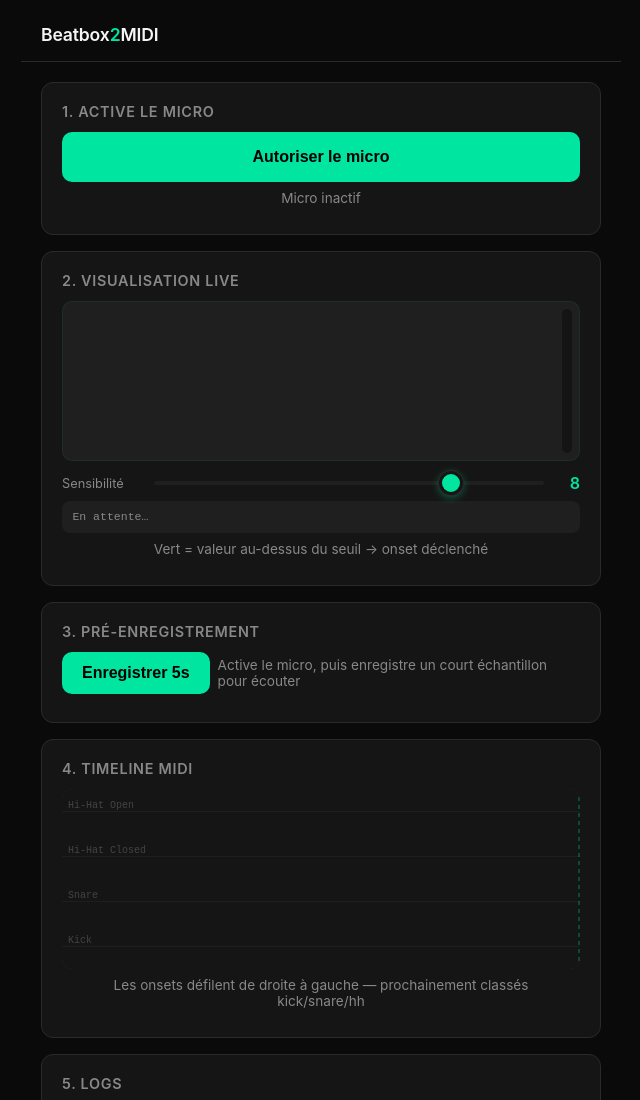
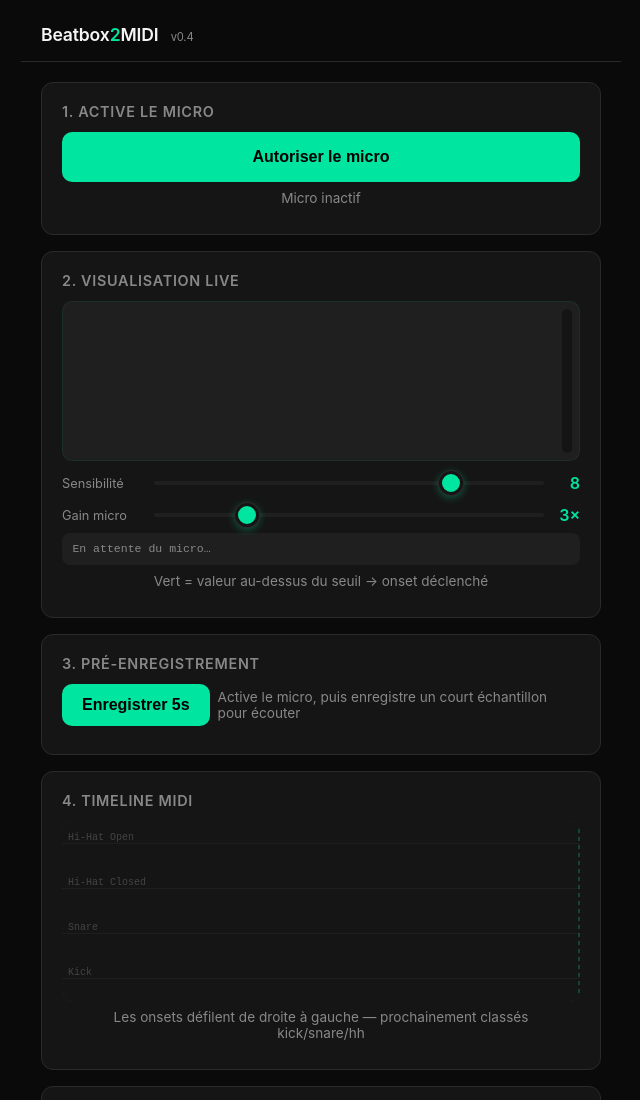
Before and after one commit to ArnaudZeh/Voice2Midi, a plain HTML site: page index.html in a window 1280 px wide. Shown: the top 1100 px of the page, without its empty margins (319-959 px from the left). Drawn offline with Linux system fonts and the light colour scheme.

Commit message:
Gain micro + polling metrics + failsafes diagnostic
- GainNode dans la chaîne audio, slider 1-10× (défaut 3×)
- Pré-record utilise maintenant MediaStreamDestination post-gain
  → relecture plus forte
- Remplace le callback onRMS par un polling rAF depuis ui.js qui lit
  getMetrics() — bypass les potentiels soucis de propagation de
  callback sur iOS
- Frame counter visible dans la ligne metrics pour diagnostiquer si
  la boucle d'analyse tourne bien
- Version v0.4 affichée dans le header pour vérifier le cache

```diff
--- a/index.html
+++ b/index.html
@@ -358,7 +358,7 @@
 </head>
 <body>
   <header>
-    <h1>Beatbox<span>2</span>MIDI</h1>
+    <h1>Beatbox<span>2</span>MIDI <span style="font-size:0.7rem;color:var(--text-dim);font-weight:400;margin-left:0.5rem;">v0.4</span></h1>
   </header>
 
   <main>
@@ -385,6 +385,11 @@
           <label for="sensSlider">Sensibilité</label>
           <input type="range" id="sensSlider" min="1" max="10" step="1" value="8">
           <span class="sens-value" id="sensValue">8</span>
+        </div>
+        <div class="sens-row">
+          <label for="gainSlider">Gain micro</label>
+          <input type="range" id="gainSlider" min="1" max="10" step="0.5" value="3">
+          <span class="sens-value" id="gainValue">3×</span>
         </div>
         <div class="metrics" id="liveMetrics">En attente…</div>
         <p class="status">Vert = valeur au-dessus du seuil → onset déclenché</p>
--- a/src/audio.js
+++ b/src/audio.js
@@ -9,6 +9,8 @@ let analyser = null;
 let stream = null;
 let sourceNode = null;
 let highpassFilter = null;
+let gainNode = null;
+let recordDestination = null;
 
 // Seuils calibrés pour notre calcul maison (différent de l'échelle Meyda)
 const CONFIG = {
@@ -17,11 +19,16 @@ const CONFIG = {
   fluxThreshold: 0.006,
   minOnsetInterval: 40,       // ms entre 2 onsets (anti-rebond, ~16e @ 180bpm)
   highpassFreq: 80,
+  inputGain: 3.0,             // amplification du signal micro (1-10)
 };
 
 let lastOnsetTime = 0;
 const onsetCallbacks = [];
 const rmsCallbacks = [];
+
+// État live pour polling depuis l'UI (failsafe si les callbacks déconnent)
+let lastMetrics = { rms: 0, flux: 0, frameCount: 0, ts: 0 };
+export function getMetrics() { return lastMetrics; }
 
 export function onOnset(cb) { onsetCallbacks.push(cb); }
 export function onRMS(cb) { rmsCallbacks.push(cb); }
@@ -33,6 +40,12 @@ export function setSensitivity(level) {
   const curve = Math.pow(k, 1.3);
   CONFIG.rmsThreshold = 0.05 * (1 - curve) + 0.0015 * curve;   // 0.05 → 0.0015
   CONFIG.fluxThreshold = 0.08 * (1 - curve) + 0.0005 * curve;  // 0.08 → 0.0005
+}
+
+// Gain d'entrée du micro (1-10) — applique un multiplicateur via GainNode
+export function setInputGain(g) {
+  CONFIG.inputGain = Math.max(0, Math.min(10, g));
+  if (gainNode) gainNode.gain.value = CONFIG.inputGain;
 }
 
 export async function startMicrophone() {
@@ -58,13 +71,23 @@ export async function startMicrophone() {
     highpassFilter.type = 'highpass';
     highpassFilter.frequency.value = CONFIG.highpassFreq;
 
+    // Amplification du signal micro
+    gainNode = audioContext.createGain();
+    gainNode.gain.value = CONFIG.inputGain;
+
     analyser = audioContext.createAnalyser();
     analyser.fftSize = CONFIG.fftSize;
     // Crucial : 0 = pas de lissage temporel sur le spectre → flux fiable
     analyser.smoothingTimeConstant = 0;
 
+    // Destination pour le pré-enregistrement (capte l'audio post-gain)
+    recordDestination = audioContext.createMediaStreamDestination();
+
+    // Chaîne : mic → highpass → gain → { analyser, recordDestination }
     sourceNode.connect(highpassFilter);
-    highpassFilter.connect(analyser);
+    highpassFilter.connect(gainNode);
+    gainNode.connect(analyser);
+    gainNode.connect(recordDestination);
 
     startAnalysisLoop();
     log('Analyse lancée — parle ou beatbox, tu devrais voir les valeurs monter');
@@ -118,6 +141,14 @@ function startAnalysisLoop() {
     prevFreq.set(freqData);
     hasPrev = true;
 
+    // État live pour polling (failsafe pour UI)
+    lastMetrics = {
+      rms,
+      flux,
+      frameCount: lastMetrics.frameCount + 1,
+      ts: performance.now(),
+    };
+
     // Broadcast pour VU-meter / metrics
     rmsCallbacks.forEach(cb => cb(rms, flux));
 
@@ -149,11 +180,12 @@ export function getConfig() { return CONFIG; }
 export function setConfig(k, v) { CONFIG[k] = v; }
 
 // Pré-enregistrement : capture durationMs + compte onsets pendant la fenêtre
+// Utilise recordDestination.stream → audio post-gain (plus audible à la relecture)
 export async function recordSnapshot(durationMs = 5000) {
-  if (!stream) throw new Error('Active le micro d\'abord');
+  if (!recordDestination) throw new Error('Active le micro d\'abord');
 
   const chunks = [];
-  const recorder = new MediaRecorder(stream);
+  const recorder = new MediaRecorder(recordDestination.stream);
   recorder.ondataavailable = (e) => { if (e.data.size > 0) chunks.push(e.data); };
 
   const startT = performance.now();
--- a/src/ui.js
+++ b/src/ui.js
@@ -1,6 +1,6 @@
 // src/ui.js
 // Gestion UI : navigation écrans, visualisation, logs
-import { startMicrophone, onOnset, onRMS, setSensitivity, recordSnapshot, getConfig } from './audio.js';
+import { startMicrophone, onOnset, onRMS, setSensitivity, setInputGain, recordSnapshot, getConfig, getMetrics } from './audio.js';
 
 // Navigation entre écrans
 const navButtons = document.querySelectorAll('nav button');
@@ -134,27 +134,35 @@ export function drawWaveform(dataArray) {
   ctx.shadowBlur = 0;
 }
 
-// VU-meter RMS + affichage live RMS/Flux (peak-hold sur 500ms)
+// VU-meter + live metrics via POLLING (plus fiable que le callback onRMS)
 const rmsMeter = document.getElementById('rmsMeter');
 const metricsEl = document.getElementById('liveMetrics');
 let rmsSmoothed = 0;
 let peakRms = 0, peakFlux = 0, peakSince = 0;
 
-onRMS((rms, flux) => {
-  // Peak-follower pour le VU-meter
+function metricsLoop() {
+  requestAnimationFrame(metricsLoop);
+  const m = getMetrics();
+  const { rms, flux, frameCount } = m;
+
+  // VU-meter
   rmsSmoothed = Math.max(rms, rmsSmoothed * 0.85);
   const normalized = Math.min(1, Math.pow(rmsSmoothed * 6, 0.6));
   if (rmsMeter) rmsMeter.style.height = `${normalized * 100}%`;
 
-  // Peak-hold 500ms pour lisibilité
+  // Peak-hold 500ms
   const now = performance.now();
   if (now - peakSince > 500) {
-    peakRms = rms; peakFlux = flux ?? 0; peakSince = now;
+    peakRms = rms; peakFlux = flux; peakSince = now;
   } else {
     peakRms = Math.max(peakRms, rms);
-    peakFlux = Math.max(peakFlux, flux ?? 0);
+    peakFlux = Math.max(peakFlux, flux);
   }
+
   if (metricsEl) {
+    if (frameCount === 0) {
+      metricsEl.innerHTML = '<span class="ko">En attente du micro…</span>';
+    } else {
       const cfg = getConfig();
       const rmsOk = peakRms > cfg.rmsThreshold;
       const fluxOk = peakFlux > cfg.fluxThreshold;
@@ -163,9 +171,12 @@ onRMS((rms, flux) => {
         `<span class="sep">/</span> ` +
         `<span class="${fluxOk ? 'ok' : 'ko'}">Flux ${peakFlux.toFixed(4)}</span> ` +
         `<span class="sep">· seuils</span> ` +
-      `${cfg.rmsThreshold.toFixed(4)} / ${cfg.fluxThreshold.toFixed(4)}`;
+        `${cfg.rmsThreshold.toFixed(4)} / ${cfg.fluxThreshold.toFixed(4)} ` +
+        `<span class="sep">· frames</span> ${frameCount}`;
     }
-});
+  }
+}
+metricsLoop();
 
 // Slider sensibilité
 const sensSlider = document.getElementById('sensSlider');
@@ -177,6 +188,18 @@ if (sensSlider) {
   };
   applySens(parseInt(sensSlider.value, 10));
   sensSlider.addEventListener('input', (e) => applySens(parseInt(e.target.value, 10)));
+}
+
+// Slider gain micro
+const gainSlider = document.getElementById('gainSlider');
+const gainValue = document.getElementById('gainValue');
+if (gainSlider) {
+  const applyGain = (v) => {
+    setInputGain(v);
+    gainValue.textContent = `${v}×`;
+  };
+  applyGain(parseFloat(gainSlider.value));
+  gainSlider.addEventListener('input', (e) => applyGain(parseFloat(e.target.value)));
 }
 
 // Compteur d'onsets
```
Lines whose indentation alone changed are shown as unchanged.
